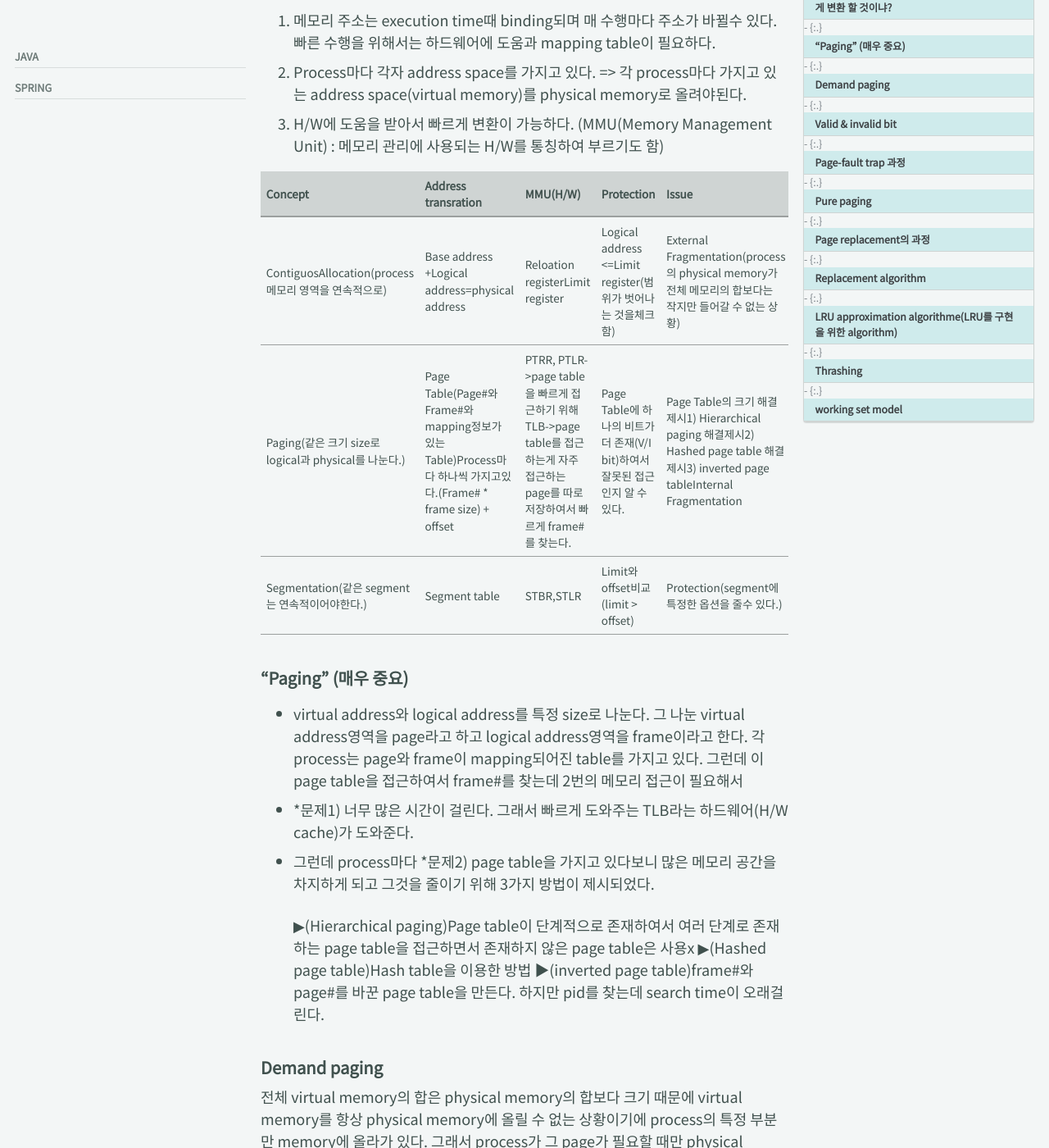
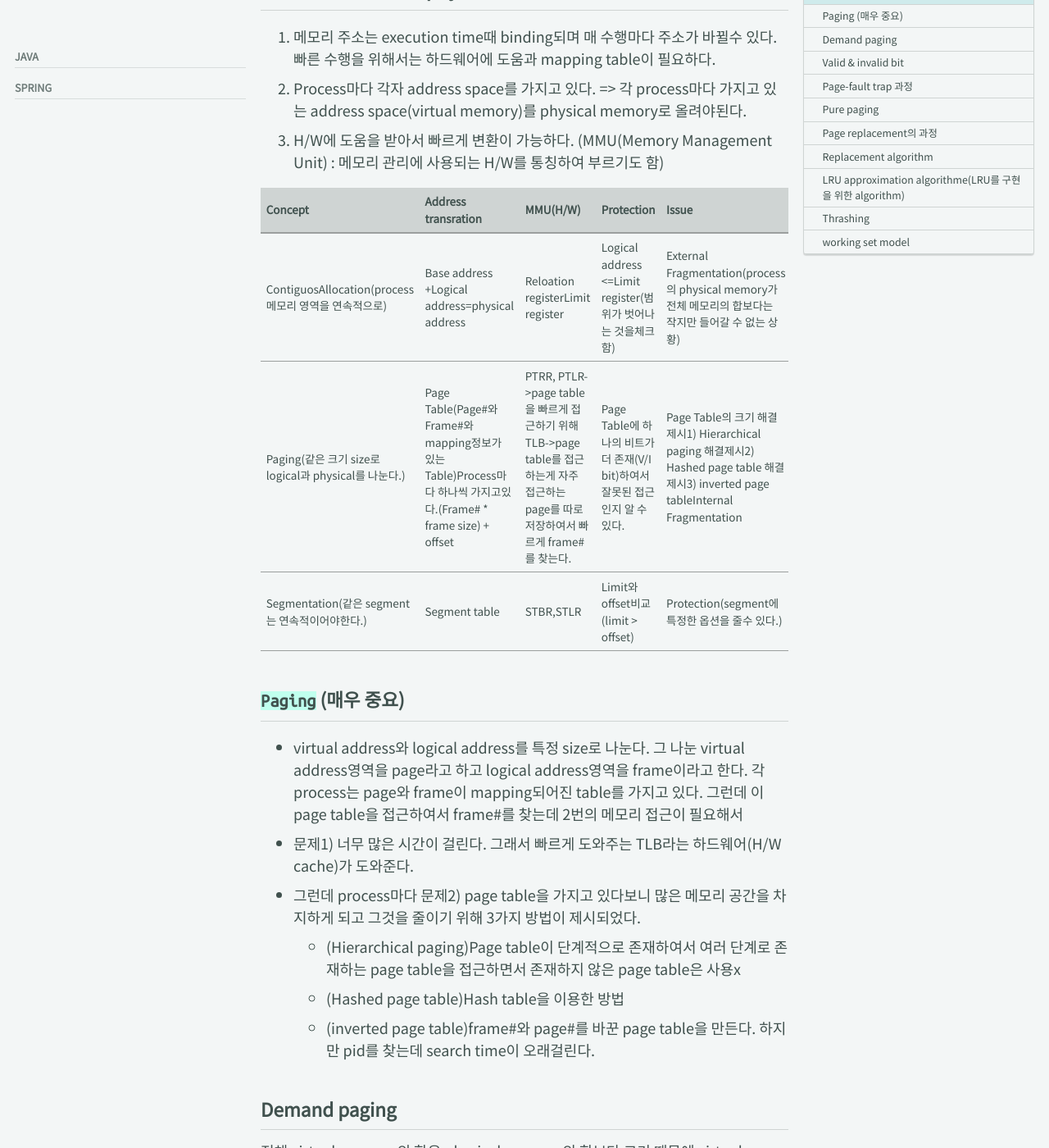
Before and after one commit to BaeJi77/BaeJi77.github.io, a Jekyll site: the page built from _posts/dev/Computer Science/2021-01-31-OS-memory.md, in a window 1280 px wide and 1400 px high, scrolled down 317 px. Shown: the whole window at 82% size. Built offline with Jekyll 4.4.1, drawn with Linux system fonts in a browser that asks for light colours; cached includes are drawn as plain includes; nearby versions of some CDN libraries; comment, search, counter and statistics services are not loaded; some of the changed text lies outside the part shown.

Commit message:
2021-01-31 CS-os 기본 개념 update

```diff
--- a/_posts/dev/Computer Science/2021-01-31-OS-memory.md
+++ b/_posts/dev/Computer Science/2021-01-31-OS-memory.md
@@ -26,25 +25,24 @@ tags:
 |Segmentation(같은 segment는 연속적이어야한다.)	|Segment table|	STBR,STLR|	Limit와 offset비교(limit > offset)|	Protection(segment에 특정한 옵션을 줄수 있다.)
 
 
-### "Paging" (매우 중요)
+## `Paging` (매우 중요)
 
 - virtual address와 logical address를 특정 size로 나눈다. 그 나눈 virtual address영역을 page라고 하고 logical address영역을 frame이라고 한다. 각 process는 page와 frame이 mapping되어진 table를 가지고 있다. 그런데 이 page table을 접근하여서 frame#를 찾는데 2번의 메모리 접근이 필요해서
-- *문제1) 너무 많은 시간이 걸린다. 그래서 빠르게 도와주는 TLB라는 하드웨어(H/W cache)가 도와준다.
-- 그런데 process마다 *문제2) page table을 가지고 있다보니 많은 메모리 공간을 차지하게 되고 그것을 줄이기 위해 3가지 방법이 제시되었다.
+- 문제1) 너무 많은 시간이 걸린다. 그래서 빠르게 도와주는 TLB라는 하드웨어(H/W cache)가 도와준다.
+- 그런데 process마다 문제2) page table을 가지고 있다보니 많은 메모리 공간을 차지하게 되고 그것을 줄이기 위해 3가지 방법이 제시되었다.
+  - (Hierarchical paging)Page table이 단계적으로 존재하여서 여러 단계로 존재하는 page table을 접근하면서 존재하지 않은 page table은 사용x
+  - (Hashed page table)Hash table을 이용한 방법
+  - (inverted page table)frame#와 page#를 바꾼 page table을 만든다. 하지만 pid를 찾는데 search time이 오래걸린다.
 
-    ▶(Hierarchical paging)Page table이 단계적으로 존재하여서 여러 단계로 존재하는 page table을 접근하면서 존재하지 않은 page table은 사용x
-    ▶(Hashed page table)Hash table을 이용한 방법
-    ▶(inverted page table)frame#와 page#를 바꾼 page table을 만든다. 하지만 pid를 찾는데 search time이 오래걸린다.
-
-### Demand paging
+## Demand paging
 
 전체 virtual memory의 합은 physical memory의 합보다 크기 때문에 virtual memory를 항상 physical memory에 올릴 수 없는 상황이기에 process의 특정 부분만 memory에 올라가 있다. 그래서 process가 그 page가 필요할 때만 physical memory를 올리기 위해 요청을 하여 physical memory에 올릴 수 있다.
 
-### Valid & invalid bit
+## Valid & invalid bit
 
 Page table에 V/I bit는 현재 이 page가 메모리에 올라가 있는지 확인시켜준다. Vaild인 경우 현재 메모리에 올라가 있고 바로 접근가능하지만 invalid인 경우 page fault로 trap이 발생
 
-### Page-fault trap 과정
+## Page-fault trap 과정
 
 1. Page table에서 해당 page가 invalid인 경우(물리 memory에 안올라가있는상태)
 2. Trap 발생
@@ -54,49 +52,48 @@ Page table에 V/I bit는 현재 이 page가 메모리에 올라가 있는지 확
 6. Page table과 frame table을 업데이트시킨다.(V/I bit -> v로 변경)
 7. 다시 그 명령어를 수행한다.
 
-### Pure paging
+## Pure paging
 
 실제 demand paging으로 설계를 했을때 무조건 처음에는 page fault가 난다. 그런데 page fault로 인해 발생하는 오버헤드가 매우 커서 줄이는게 좋다. 실제 program마다 집중적으로 접근하는 page가 존재하여서 실제로 많은 page fault가 발생하지 않는다. (locality(지역성)를 따른다.)
 
-### Page replacement의 과정
+## Page replacement의 과정
 
 1. 해당 Page를 disk에서 찾는다. (backing store)
 2. Free frame를 찾는다. 존재한다면 그것을 사용하고 존재 하지 않는다면 victim frame를 찾는다.
 3. 해당 frame에 사용되던 Page를 다시 disk에 저장하고 (업데이트되지 않았더라면 저장할 필요x) victim frame에 해당 page를 올린다.
 4. 그 후 table을 업데이트하고 다시 명령을 수행한다.
 
-### Replacement algorithm
+## Replacement algorithm
 
 ⇒ Page fault를 줄이는 것을 목표로 한다.
 
 1. FIFO algorithm
-    - 먼저 들어온 page를 victim으로 선정
+  - 먼저 들어온 page를 victim으로 선정
 2. Optimal algorithm
-    - 미래를 봐서 가장 오랫동안 접근 안되는 page를 victim으로 선정 (불가능)
+  - 미래를 봐서 가장 오랫동안 접근 안되는 page를 victim으로 선정 (불가능)
 3. LRU(Least Recently Userd)
-    - 가장 최근에 안쓰는 frame를 victim으로 선정
-    - 구현을 위해 두가지 방법(Counter와 stack)
+  - 가장 최근에 안쓰는 frame를 victim으로 선정
+  - 구현을 위해 두가지 방법(Counter와 stack)
 
-### LRU approximation algorithme(LRU를 구현을 위한 algorithm)
+## LRU approximation algorithme(LRU를 구현을 위한 algorithm)
 
 1. Reference bit
-
-    방법) Frame마다 참고bit를 만들어서 참고했을 경우 체크를해준다.
-    단점) 언제 참조되었는지 확인하지 못하여서 순서를 모른다.
+  - 방법) Frame마다 참고bit를 만들어서 참고했을 경우 체크를해준다.
+  - 단점) 언제 참조되었는지 확인하지 못하여서 순서를 모른다.
 
 2. Additional-reference-bit algorithm
 
-    방법) 각 시간별로 참조하였는지 bit를 만들어서 확인한다. 가장 왼쪽에 있는 bit가 켜져있다는 것은 가장 최근에 사용한거임.
-    단점) 이 bit를 관리하는데 overhead가 존재
+  - 방법) 각 시간별로 참조하였는지 bit를 만들어서 확인한다. 가장 왼쪽에 있는 bit가 켜져있다는 것은 가장 최근에 사용한거임.
+  - 단점) 이 bit를 관리하는데 overhead가 존재
 
 3. Second chance algorithm(clock algorithm)
 
-    방법) 하나의 reference bit가 존재. Physical memory에 있는 page들을 계속 순환하면서 reference bit가 1이면 0으로 바꾸고 다음 page를 확인하며 reference bit가 0이면 그 page를 victim으로 설정한다. 그리고 새로운 page가 들어가고 reference bit는 1로 설정되고 clock hand는 다음 page를 가르킨다.
+  -  방법) 하나의 reference bit가 존재. Physical memory에 있는 page들을 계속 순환하면서 reference bit가 1이면 0으로 바꾸고 다음 page를 확인하며 reference bit가 0이면 그 page를 victim으로 설정한다. 그리고 새로운 page가 들어가고 reference bit는 1로 설정되고 clock hand는 다음 page를 가르킨다.
 
-### Thrashing
+## Thrashing
 
 physical memory가 부족하여서 swapping(paging) 빈도가 많아지고 그러면서 disk I/O(page를 disk에서 가져와야되기 때문에)가 많아지면서 cpu 처리율이 떨어지는 현상
 
-### working set model
+## working set model
 
 thrashing이 발생되는지 여부를 파악하는 방법. 특정 시간에 process별 locality의 합이 전체 physical memory보다 큰 경우.(전체 process별 page요청 수의 합 > physical memory size)
```
Also changed, not shown: other parts of _posts/dev/Computer Science/2021-01-31-OS-memory.md (+5 -6 lines), _posts/dev/Computer Science/2021-01-31-OS-process.md (+40 -39 lines).
